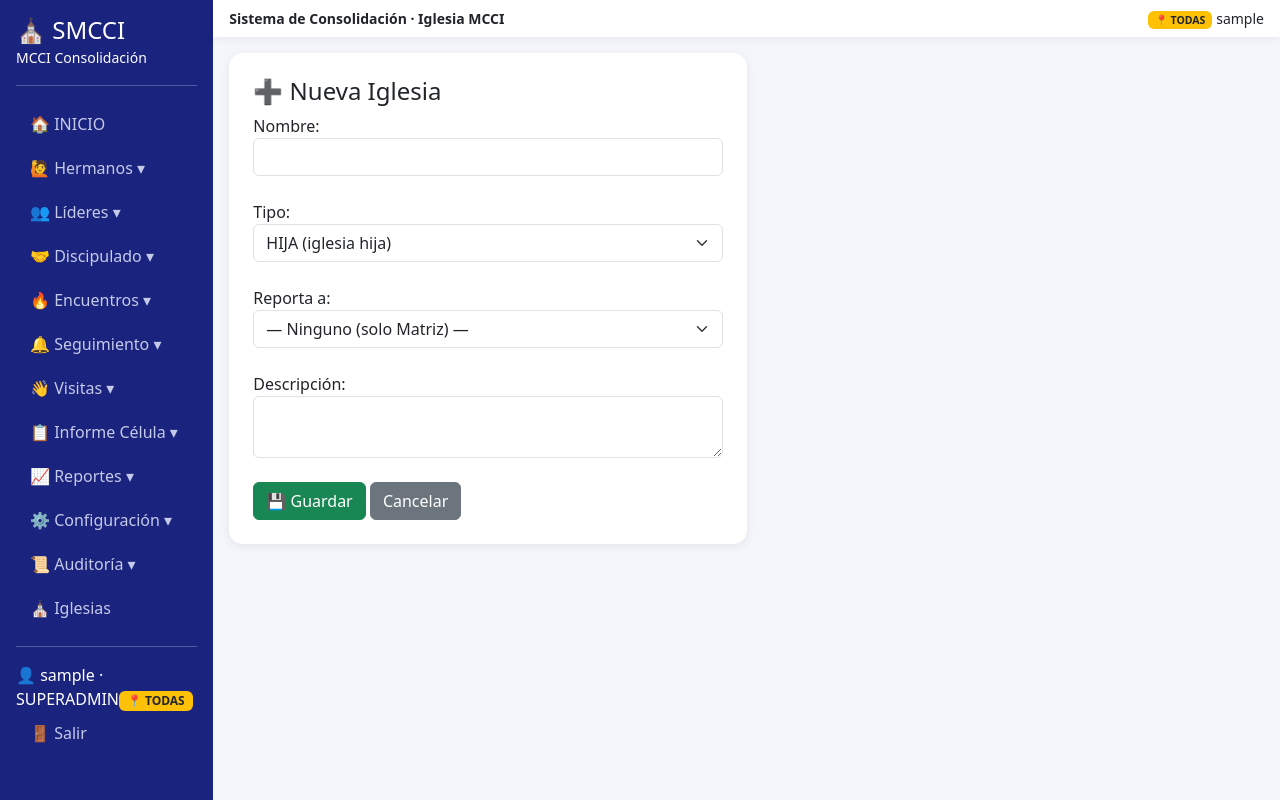
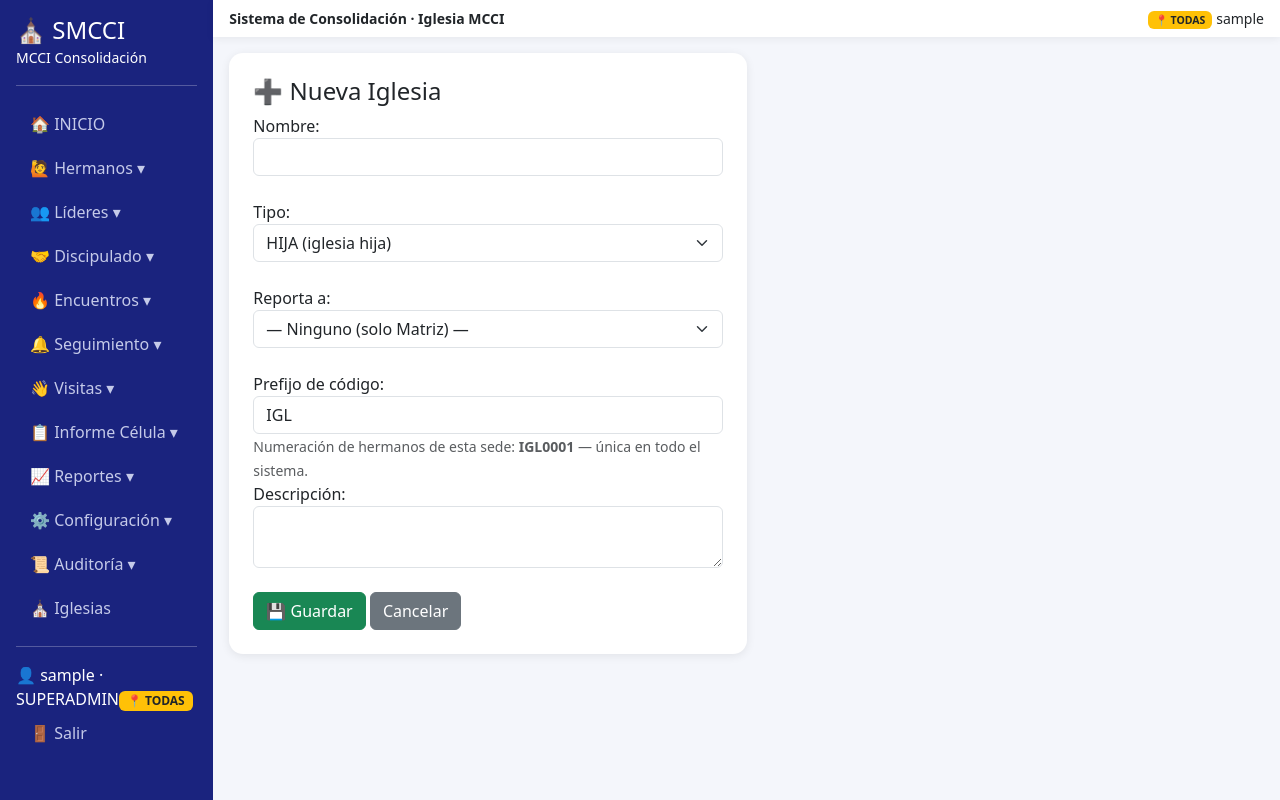
Before and after one commit to aeot69-cyber/smcci-backend, a Flask app: page /iglesias/nuevo in a window 1280 px wide. Run offline with Flask 3, Linux system fonts and the light colour scheme; the visitor is signed in with stand-in values (Sample User, id 1); data that the repository does not hold is empty; some libraries are stand-ins or nearby versions.

Commit message:
Codigos de hermano con prefijo por iglesia (unico en todo el sistema)
Migracion 26: iglesias.prefijo_codigo + secuencia propia por sede + indice unico de prefijos. Heredado en hermano_crear y visita_integrar. SUPERADMIN define el prefijo en Iglesias (validado 2-6 alnum, unico, sin pisar PREF#### de otra sede; cambio re-sembrilla la secuencia). Purga/eliminacion dropean la secuencia best-effort con lock_timeout (sin cuelgues).

```diff
--- a/app.py
+++ b/app.py
@@ -1040,13 +1040,31 @@ def iglesia_crear():
     tipo = f.get("tipo") or "HIJA"
     padre = f.get("padre") or None
     descripcion = (f.get("descripcion") or "").strip()
+    pref = (f.get("prefijo") or "").strip().upper()
     if not nombre:
         flash("El nombre es obligatorio", "error"); return redirect(url_for("iglesias"))
-    try:
-        q("INSERT INTO iglesias(nombre,tipo,iglesia_padre_id,descripcion) VALUES(%s,%s,%s,%s)",
-          (nombre, tipo, int(padre) if padre else None, descripcion), commit=True)
-        log_audit("CREAR","iglesias", f"{nombre} tipo={tipo}")
-        flash("Iglesia creada", "ok")
+    if pref and (not pref.isascii() or not pref.isalnum() or not (2 <= len(pref) <= 6)):
+        flash("El prefijo del código debe tener de 2 a 6 letras o números (ej. NOR)", "error")
+        return redirect(url_for("iglesia_nueva"))
+    if not pref:
+        pref = _prefijo_sugerido(nombre)
+    if q("SELECT 1 FROM iglesias WHERE UPPER(prefijo_codigo)=%s LIMIT 1", (pref,), one=True):
+        flash(f"El prefijo {pref} ya está usado por otra iglesia: elige otro", "error")
+        return redirect(url_for("iglesia_nueva"))
+    if q("SELECT 1 FROM hermanos WHERE codigo ~ %s LIMIT 1", ("^" + pref + "[0-9]{4}$",), one=True):
+        flash(f"Ya existen códigos {pref}#### en el sistema: elige otro prefijo", "error")
+        return redirect(url_for("iglesia_nueva"))
+    try:
+        c = db()
+        with c.cursor() as cur:
+            cur.execute("""INSERT INTO iglesias(nombre,tipo,iglesia_padre_id,descripcion,prefijo_codigo)
+                VALUES(%s,%s,%s,%s,%s) RETURNING id""",
+                (nombre, tipo, int(padre) if padre else None, descripcion, pref))
+            nuevo_id = cur.fetchone()["id"]
+            cur.execute("CREATE SEQUENCE IF NOT EXISTS seq_codigo_igl_%d" % nuevo_id)
+            c.commit()
+        log_audit("CREAR","iglesias", f"{nombre} tipo={tipo} prefijo={pref}")
+        flash(f"Iglesia creada: sus hermanos se numerarán como {pref}0001", "ok")
     except Exception as e: flash(f"Error: {e}", "error")
     return redirect(url_for("iglesias"))
 
@@ -1066,12 +1084,32 @@ def iglesia_update(iid):
     if iid == 1:
         flash("CASA MATRIZ no se edita: es la raiz del sistema", "error"); return redirect(url_for("iglesias"))
     f = request.form
+    ig = q("SELECT nombre, COALESCE(prefijo_codigo,'') AS prefijo FROM iglesias WHERE id=%s", (iid,), one=True)
+    pref = (f.get("prefijo") or "").strip().upper() or (ig["prefijo"] if ig else "")
+    if pref and (not pref.isascii() or not pref.isalnum() or not (2 <= len(pref) <= 6)):
+        flash("El prefijo del código debe tener de 2 a 6 letras o números (ej. NOR)", "error")
+        return redirect(url_for("iglesia_editar", iid=iid))
+    if pref != (ig["prefijo"] if ig else "").upper():
+        if q("SELECT 1 FROM iglesias WHERE UPPER(prefijo_codigo)=%s AND id!=%s LIMIT 1", (pref, iid), one=True):
+            flash(f"El prefijo {pref} ya está usado por otra iglesia: elige otro", "error")
+            return redirect(url_for("iglesia_editar", iid=iid))
+        if q("SELECT 1 FROM hermanos WHERE codigo ~ %s AND iglesia_id!=%s LIMIT 1", ("^" + pref + "[0-9]{4}$", iid), one=True):
+            flash(f"Ya existen códigos {pref}#### de otra iglesia: elige otro prefijo", "error")
+            return redirect(url_for("iglesia_editar", iid=iid))
+        # Con el prefijo nuevo la numeración continúa desde el máximo existente
+        seq = "seq_codigo_igl_%d" % iid
+        q("CREATE SEQUENCE IF NOT EXISTS " + seq, commit=True)
+        mx = q("SELECT COALESCE(MAX((substring(codigo FROM '([0-9]+)$'))::INT),0) AS m FROM hermanos WHERE codigo ~ %s",
+               ("^" + pref + "[0-9]{4}$",), one=True)["m"]
+        q("SELECT setval(%s, %s, false)", (seq, mx + 1), commit=True)
     try:
         padre = f.get("padre") or None
-        q("UPDATE iglesias SET nombre=%s, tipo=%s, iglesia_padre_id=%s, activo=%s, descripcion=%s WHERE id=%s",
+        q("""UPDATE iglesias SET nombre=%s, tipo=%s, iglesia_padre_id=%s, activo=%s,
+            descripcion=%s, prefijo_codigo=%s WHERE id=%s""",
           ((f.get("nombre") or "").strip().upper(), f.get("tipo") or "HIJA",
-           int(padre) if padre else None, f.get("activo") == "on", (f.get("descripcion") or "").strip(), iid), commit=True)
-        log_audit("EDITAR","iglesias", f"id={iid}")
+           int(padre) if padre else None, f.get("activo") == "on", (f.get("descripcion") or "").strip(),
+           pref, iid), commit=True)
+        log_audit("EDITAR","iglesias", f"id={iid} prefijo={pref}")
         flash("Iglesia actualizada", "ok")
     except Exception as e: flash(f"Error: {e}", "error")
     return redirect(url_for("iglesias"))
@@ -1143,6 +1181,11 @@ def iglesia_eliminar(iid):
     q("DELETE FROM roles_permisos WHERE iglesia_id=%s", (iid,), commit=True)
     q("DELETE FROM auditoria WHERE iglesia_id=%s", (iid,), commit=True)
     q("DELETE FROM iglesias WHERE id=%s", (iid,), commit=True)
+    try:
+        q("SET LOCAL lock_timeout='5s'; DROP SEQUENCE IF EXISTS seq_codigo_igl_%d" % iid, commit=True)
+    except Exception:
+        try: db().rollback()
+        except: pass  # secuencia huérfana inofensiva; no romper la eliminación
     log_audit("ELIMINAR","iglesias", f"id={iid} {ig['nombre']}")
     flash(f"Iglesia {ig['nombre']} eliminada por completo", "ok")
     return redirect(url_for("iglesias"))
@@ -1205,6 +1248,14 @@ def iglesia_purga_ejecutar(iid):
             cur.execute("DELETE FROM auditoria WHERE iglesia_id=%s", (iid,))
             cur.execute("DELETE FROM iglesias WHERE id=%s", (iid,))
             c.commit()
+        # Secuencia aparte y "aunque falle" (con timeout): si algún cliente
+        # retiene la secuencia (p. ej. una consulta a pg_sequences en una
+        # transacción abierta), la purga NO debe quedar colgada.
+        try:
+            q("SET LOCAL lock_timeout='5s'; DROP SEQUENCE IF EXISTS seq_codigo_igl_%d" % iid, commit=True)
+        except Exception:
+            try: db().rollback()
+            except: pass  # queda una secuencia huérfana (inofensiva)
         log_audit("ELIMINAR","iglesias", f"purga id={iid} {ig['nombre']}")
         flash(f"Iglesia {ig['nombre']} y TODOS sus datos eliminados", "ok")
     except Exception as e:
@@ -1263,6 +1314,43 @@ def hermanos():
     tipos_hermano = get_catalogo("catalogo_tipo_hermano")
     return render_template("hermanos.html", rows=rows, texto=texto, ftipo=ftipo, festado=festado, tipos_hermano=tipos_hermano)
 
+# ---------- CÓDIGO DE HERMANOS POR IGLESIA (prefijo + secuencia propia) ----------
+def _prefijo_sugerido(nombre, iglesia_id=None, excluir_id=None):
+    """Prefijo por defecto a partir del nombre: 'IGLESIA NORTE' -> 'NOR'.
+    Si colisiona con otra iglesia se alarga hasta 6 letras; en último
+    caso usa el id (único por definición)."""
+    base = (nombre or "IGLESIA").upper().strip()
+    for p in ("IGLESIA", "GRUPO", "CASA", "COMUNIDAD", "RED"):
+        if base.startswith(p + " "):
+            base = base[len(p) + 1:]
+            break
+    base = "".join(ch for ch in base if ch.isalpha()) or "IGL"
+    exi = lambda cand: q("SELECT 1 FROM iglesias WHERE UPPER(prefijo_codigo)=%s AND id!=%s LIMIT 1",
+                         (cand, excluir_id or 0), one=True)
+    cand, n = base[:3], 3
+    while n < 6 and exi(cand):
+        n += 1
+        cand = base[:n]
+    if exi(cand):
+        cand = ("Z%d" % (iglesia_id or 0))[:6]
+    return cand
+
+def _codigo_hermano(iglesia_id):
+    """Código de hermano único en todo el sistema: PREFIJO DE LA IGLESIA + su
+    secuencia propia (MATRIZ->MCCI0886, hija->NOR0001, grupo->GRA0001).
+    Cada sede numera desde 0001 y no se pisa con las demás."""
+    iglesia_id = int(iglesia_id or 1)
+    row = q("SELECT nombre, COALESCE(NULLIF(UPPER(prefijo_codigo),''), '') AS p FROM iglesias WHERE id=%s",
+            (iglesia_id,), one=True)
+    pref = (row["p"] if row else "")
+    if not pref:
+        pref = _prefijo_sugerido(row["nombre"] if row else "IGLESIA", iglesia_id)
+        q("UPDATE iglesias SET prefijo_codigo=%s WHERE id=%s AND prefijo_codigo IS NULL",
+          (pref, iglesia_id), commit=True)
+    seq = "seq_codigo_igl_%d" % iglesia_id
+    q("CREATE SEQUENCE IF NOT EXISTS " + seq, commit=True)
+    return q("SELECT %s || LPAD(nextval(%s)::text,4,'0') AS c", (pref, seq), one=True)["c"]
+
 @app.get("/hermanos/nuevo")
 @login_req
 @permiso_req("hermanos", "crear")
@@ -1286,7 +1374,7 @@ def hermano_crear():
     if inv and not exigir_igl("hermanos", inv):
         flash("El hermano que invita no es de tu iglesia", "error"); return redirect(url_for("hermano_nuevo"))
     try:
-        codigo = q("SELECT 'MCCI' || LPAD(nextval('seq_codigo')::text,4,'0') AS c", one=True)["c"]
+        codigo = _codigo_hermano(igl)
         tipo_h = f.get("tipo_hermano") or 'NINGUNO'
         q("""INSERT INTO hermanos(codigo,tipo_hermano,rut,nombres,apellido_paterno,apellido_materno,fecha_nacimiento,fecha_aniversario,
             correo,telefono,direccion,comuna_id,sexo,estado_civil,invitado_por_id,invitado_por_texto,iglesia_id) VALUES(%s,%s,NULL,%s,%s,%s,NULLIF(%s,'')::date,NULLIF(%s,'')::date,
@@ -2038,7 +2126,7 @@ def visita_integrar(vid):
     nombres = nombres.upper()
     paterno = paterno.upper()
     try:
-        codigo = q("SELECT 'MCCI' || LPAD(nextval('seq_codigo')::text,4,'0') AS c", one=True)["c"]
+        codigo = _codigo_hermano(v["iglesia_id"])
         c = db()
         with c.cursor() as cur:
             cur.execute("""INSERT INTO hermanos(codigo,tipo_hermano,nombres,apellido_paterno,telefono,direccion,correo,comuna_id,invitado_por_id,invitado_por_texto,iglesia_id)
--- a/templates/iglesia_form.html
+++ b/templates/iglesia_form.html
@@ -8,6 +8,27 @@ Tipo:<select class="form-select" name="tipo">
 <option value="GRUPO" {% if ig and ig.tipo=='GRUPO' %}selected{% endif %}>GRUPO (grupo de crecimiento)</option>
 </select><br>
 Reporta a:<select class="form-select" name="padre"><option value="">— Ninguno (solo Matriz) —</option>{% for p in padres %}<option value="{{p.id}}" {% if ig and ig.iglesia_padre_id==p.id %}selected{% endif %}>{{p.nombre}} ({{p.tipo}})</option>{% endfor %}</select><br>
+Prefijo de código:<input class="form-control" name="prefijo" value="{{ig.prefijo_codigo if ig else ''}}" maxlength="6" pattern="[A-Za-z0-9]{2,6}" title="2 a 6 letras o números" required>
+<small class="text-muted">Numeración de hermanos de esta sede: <b id="ej-pref">{{(ig.prefijo_codigo or 'XXX') if ig else 'XXX'}}0001</b> — única en todo el sistema.</small><br>
 Descripción:<textarea class="form-control" name="descripcion" rows="2">{{ig.descripcion if ig else ''}}</textarea><br>
 {% if ig %}<label><input type="checkbox" name="activo" {% if ig.activo %}checked{% endif %}> Activa</label><br>{% endif %}
-<button class="btn btn-success">💾 Guardar</button> <a href="/iglesias" class="btn btn-secondary">Cancelar</a></form></div>{% endblock %}
+<button class="btn btn-success">💾 Guardar</button> <a href="/iglesias" class="btn btn-secondary">Cancelar</a></form></div>
+<script>
+(function(){
+  const nom=document.querySelector('input[name=nombre]'), pre=document.querySelector('input[name=prefijo]'), ej=document.getElementById('ej-pref');
+  if(!nom||!pre||!ej) return;
+  let manual=false;
+  function act(){ ej.textContent=(pre.value||'XXX')+'0001'; }
+  function sug(){
+    let b=nom.value.toUpperCase().trim().replace(/^(IGLESIA|GRUPO|CASA|COMUNIDAD|RED)\s+/,'').replace(/[^A-Z]/g,'');
+    return (b.slice(0,3)||'IGL');
+  }
+  pre.addEventListener('input',()=>{manual=true;act();});
+  {% if not ig %}
+  if(!pre.value) pre.value=sug();
+  nom.addEventListener('input',()=>{ if(!manual) pre.value=sug(); act(); });
+  {% endif %}
+  act();
+})();
+</script>
+{% endblock %}
--- a/templates/iglesias.html
+++ b/templates/iglesias.html
@@ -4,13 +4,15 @@
 <li><b>Tipos:</b> MATRIZ = casa matriz · HIJA = iglesia hija · GRUPO = grupo de crecimiento.</li>
 <li><b>Padre:</b> a quién reporta (un GRUPO depende de una HIJA o de la MATRIZ; una HIJA depende de la MATRIZ).</li>
 <li><b>Conversión:</b> un GRUPO puede convertirse en IGLESIA HIJA con el botón 🏛️ (solo SUPERADMIN): conserva todos sus datos y configuración; después se le asigna su ADMIN_HIJA en Usuarios.</li>
+<li><b>Códigos:</b> cada iglesia numera sus hermanos con su prefijo (ej. NOR0001); el prefijo es único en todo el sistema y se define/edita con ✏️.</li>
 <li>Los usuarios ADMIN_HIJA / ADMIN_GRUPO se crean en 👤 Usuarios eligiendo su iglesia.</li></ul></details>
 <a class="btn btn-success mb-2" href="/iglesias/nuevo">➕ Nueva iglesia</a>
 <div style="overflow-x:auto"><table class="table table-striped"><tr>
-<th>ID</th><th>Nombre</th><th>Tipo</th><th>Reporta a</th><th>Descripción</th><th>Creada</th><th>Hermanos</th><th>Líderes</th><th>Usuarios</th><th>Estado</th><th></th></tr>
+<th>ID</th><th>Nombre</th><th>Tipo</th><th>Cód.</th><th>Reporta a</th><th>Descripción</th><th>Creada</th><th>Hermanos</th><th>Líderes</th><th>Usuarios</th><th>Estado</th><th></th></tr>
 {% for r in rows %}<tr>
 <td>{{r.id}}</td><td><b>{{r.nombre}}</b></td>
 <td><span class="badge bg-primary">{{r.tipo}}</span></td>
+<td><span class="badge bg-secondary" title="Prefijo de códigos de hermanos">{{r.prefijo_codigo or '—'}}</span></td>
 <td>{{r.padre_nombre or '—'}}</td>
 <td class="small">{{r.descripcion or '—'}}</td>
 <td class="small">{{r.created_at.strftime('%d/%m/%Y') if r.created_at else '—'}}</td>
```
Also changed, not shown: sql/26_prefijo_codigo.sql (added, +77 -0 lines).
